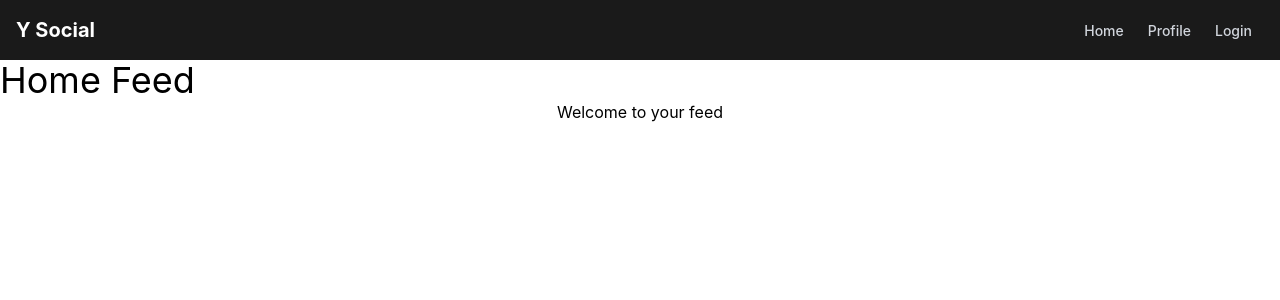
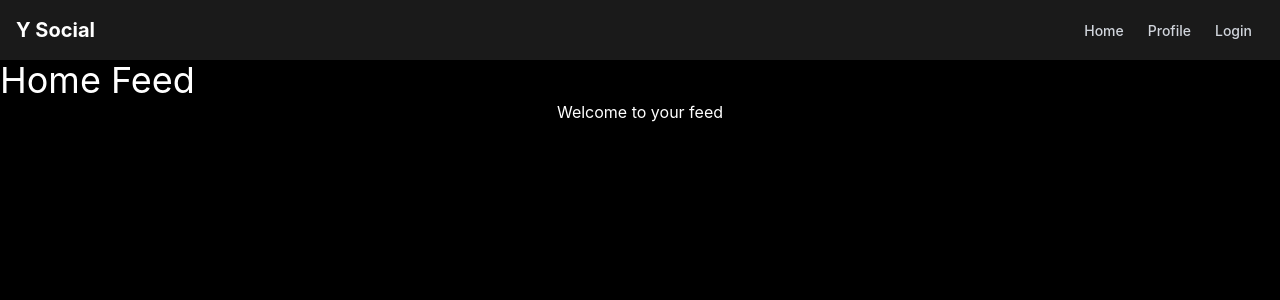
Before and after one commit to dipeshgavit666/ysocial, a React (Vite) app in the folder frontend/: page / in a window 1280 px wide. Shown: the top 300 px of the page. Built offline with nearby package versions, Linux system fonts and the light colour scheme; no server answers.

Commit message:
feat: update HomeFeed styling with background color and text color for improved visibility

```diff
--- a/frontend/src/pages/HomeFeed.tsx
+++ b/frontend/src/pages/HomeFeed.tsx
@@ -1,6 +1,6 @@
 export function HomeFeed() {
   return (
-    <div className="h-screen justify-center item-center">
+    <div className="bg-[#000000] text-white h-screen justify-center item-center">
       <h1 className="md: text-4xl t">Home Feed</h1>
       <div className="flex flex-col items-center">
         <h1>Welcome to your feed</h1>
```
